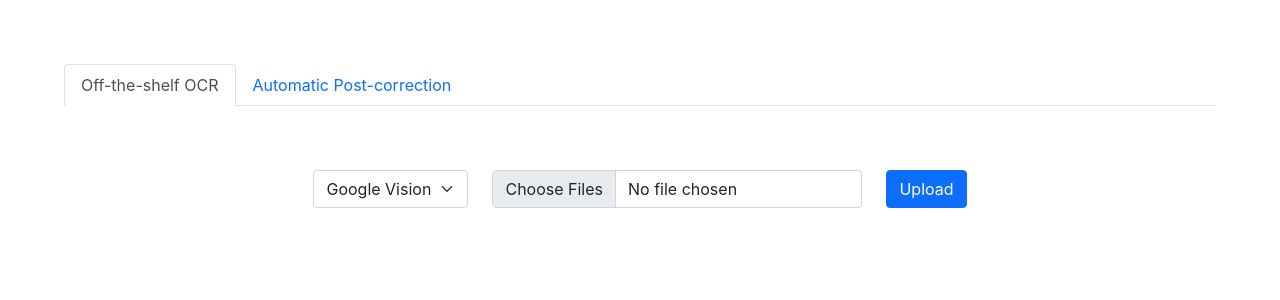
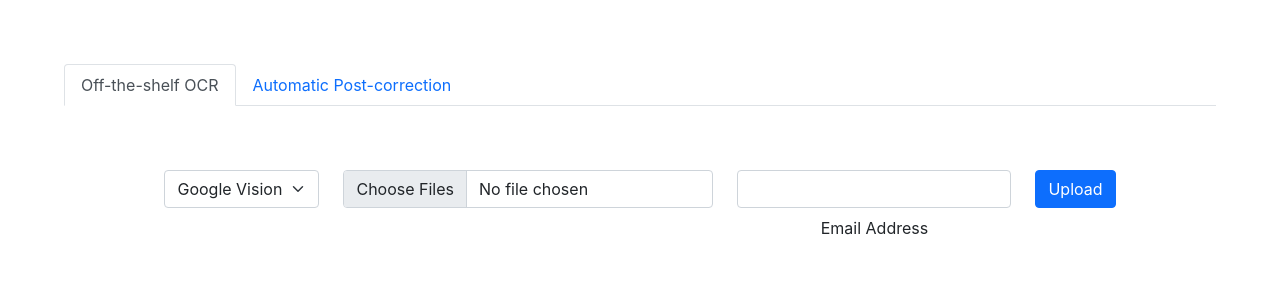
Before and after one commit to neulab/ocr-web-interface, a React (Create React App) app: page / in a window 1280 px wide. Shown: the top 300 px of the page. Built offline with nearby package versions, Linux system fonts and the light colour scheme.

Commit message:
add email to OCRForm, misc changes for debugging

```diff
--- a/src/App.js
+++ b/src/App.js
@@ -98,6 +98,12 @@ function OCRForm(props) {
                 <Col xs="auto">
                     <Form.Group controlId="fileUploader">
                         <Form.Control type="file" multiple="multiple" onChange={props.handleFileSelect}  required={true}/>
+                    </Form.Group>
+                </Col>
+                <Col xs="auto">
+                    <Form.Group controlId="emailAddress">
+                        <Form.Control type="email" onChange={props.handleEmailChange} required={true}/>
+                        <Form.Label className="mt-2">Email Address</Form.Label>
                     </Form.Group>
                 </Col>
                 <Col xs="auto">
@@ -313,9 +319,11 @@ function PostCorrTraining() {
 function OCR() {
     const [files, setFiles] = useState();
     const [imgUploads, setUploads] = useState();
+    const [email, setEmail] = useState();
     const [textMessage, setTextMessage] = useState();
     const [ocrSystem, setSystem] = useState("google"); // ocrSystem variable is updated with the form, but not used in processing. It can be used for adding systems in the future.
-    const url = "http://rabat.sp.cs.cmu.edu:8088/annotator/ocr-post-correction/";
+    //const url = "http://rabat.sp.cs.cmu.edu:8088/annotator/ocr-post-correction/";
+    var url = "http://localhost:8088/annotator/ocr-post-correction/";
 
     function handleSubmit(e) {
         e.preventDefault();
@@ -327,18 +335,31 @@ function OCR() {
 
         const formData = new FormData();
 
+        if (window.submit_url !== undefined) {
+            url = window.submit_url
+        }
+
+        if (window.debug === undefined) {
+            window.debug = 1;
+        }
+        formData.append("params", '{"debug": ' + window.debug + '}');
+        formData.append("email", email);
         for (let i = 0; i < files.length; i++) {
             formData.append("file", files[i]);
             formData.append("fileName", files[i].name);
-            formData.append("params", '{"debug": 1}');
 
             imgArr[i] = { key: files[i].name, name: files[i].name, url: URL.createObjectURL(files[i]), text: "" };
         }
 
+        var auth_token = "8470ede027588b80c5b82ab5c9e78b8daea68635";
+        if (window.auth_token !== undefined) {
+            auth_token = window.auth_token
+        }
         const config = {
             headers: {
                 "content-type": "multipart/form-data",
-                Authorization: "5e72d818c2f4250687f090bb7ec5466184982edc",
+                //Authorization: "5e72d818c2f4250687f090bb7ec5466184982edc",
+                Authorization: auth_token,
             },
         };
 
@@ -370,11 +391,17 @@ function OCR() {
         setSystem(e.target.value);
     }
 
+    function handleEmailChange(e) {
+        e.preventDefault();
+        console.log("Email address updated");
+        setEmail(e.target.value);
+    }
+
     return (
         <Container>
             <Row className="justify-content-center">
                 <Col xs="auto">
-                    <OCRForm handleSubmit={handleSubmit} handleFileSelect={handleFileSelect} handleSystemSelect={handleSystemSelect} />
+                    <OCRForm handleSubmit={handleSubmit} handleFileSelect={handleFileSelect} handleSystemSelect={handleSystemSelect} handleEmailChange={handleEmailChange}/>
                 </Col>
             </Row>
             <Row className="justify-content-center fs-5 text-danger">
```
